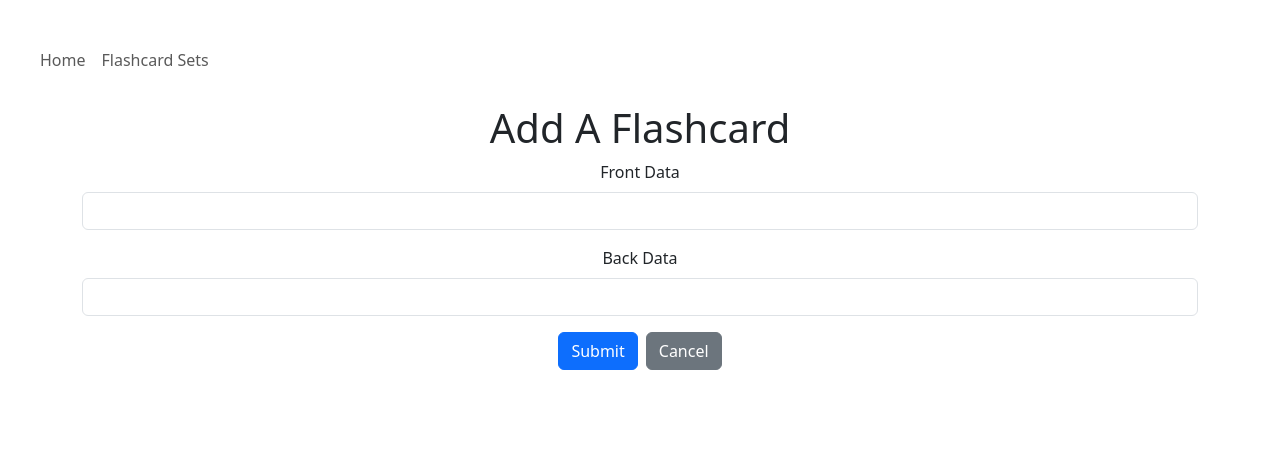
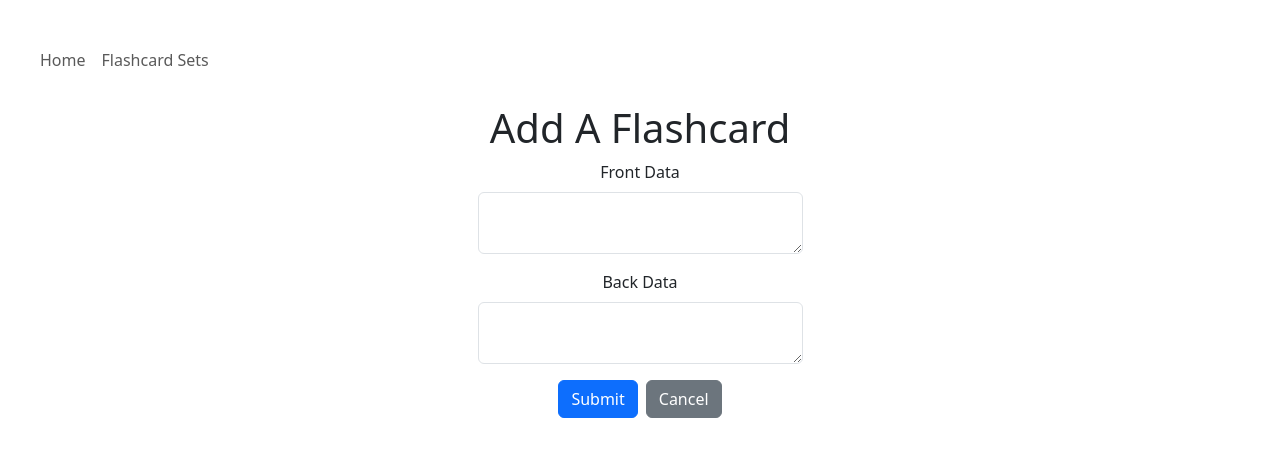
Before and after one commit to bpariyar/capstone, a React (Vite) app in the folder react-app/: page /add/1 in a window 1280 px wide. Shown: the top 456 px of the page. Built offline with nearby package versions, Linux system fonts and the light colour scheme.

Commit message:
make text inputs smaller

```diff
--- a/react-app/src/views/FlashcardForm.jsx
+++ b/react-app/src/views/FlashcardForm.jsx
@@ -118,26 +118,28 @@ export default function FlashcardForm() {
                     <label className='form-label' htmlFor='FrontData'>
                         Front Data
                     </label>
-                    <input
+                    <textarea
                         className='form-control'
                         type='text'
                         id='frontData'
                         name='frontData'
                         value={flashcard.frontData}
                         onChange={handleChange}
+                        style={{margin: "auto", width: "325px"}}
                     />
                 </div>
                 <div className='mb-3'>
                     <label className='form-label' htmlFor='BackData'>
                         Back Data
                     </label>
-                    <input
+                    <textarea
                         className='form-control'
                         type='text'
                         id='backData'
                         name='backData'
                         value={flashcard.backData}
                         onChange={handleChange}
+                        style={{margin: "auto", width: "325px"}}
                     />
                 </div>
                 <div className='mb-3'>
--- a/react-app/src/views/SetForm.jsx
+++ b/react-app/src/views/SetForm.jsx
@@ -118,6 +118,7 @@ export default function SetForm() {
                         name='title'
                         value={set.title}
                         onChange={handleChange}
+                        style={{margin: "auto", width: "325px"}}
                     />
                 </div>
                 <div className='mb-3'>
```
